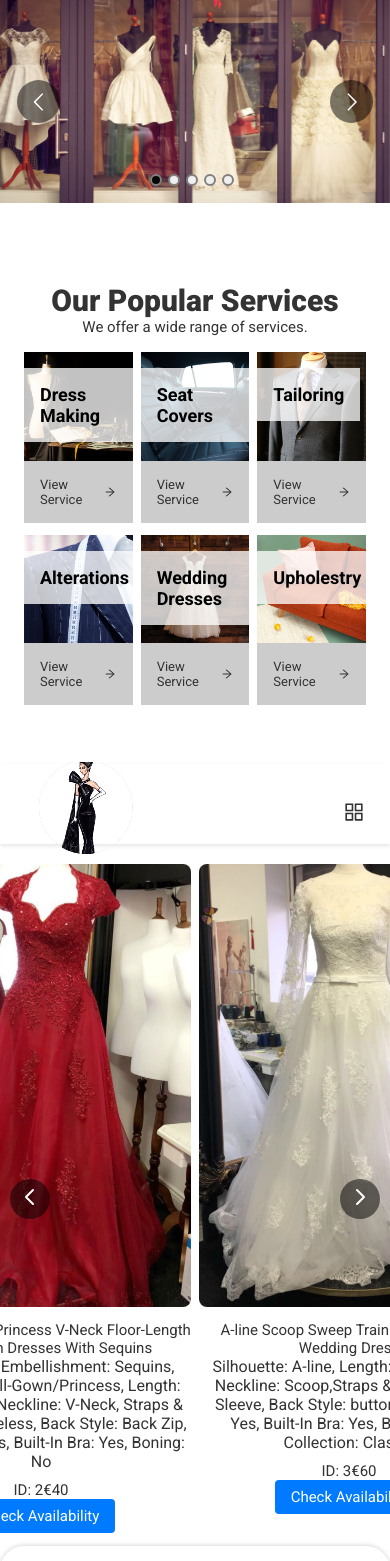
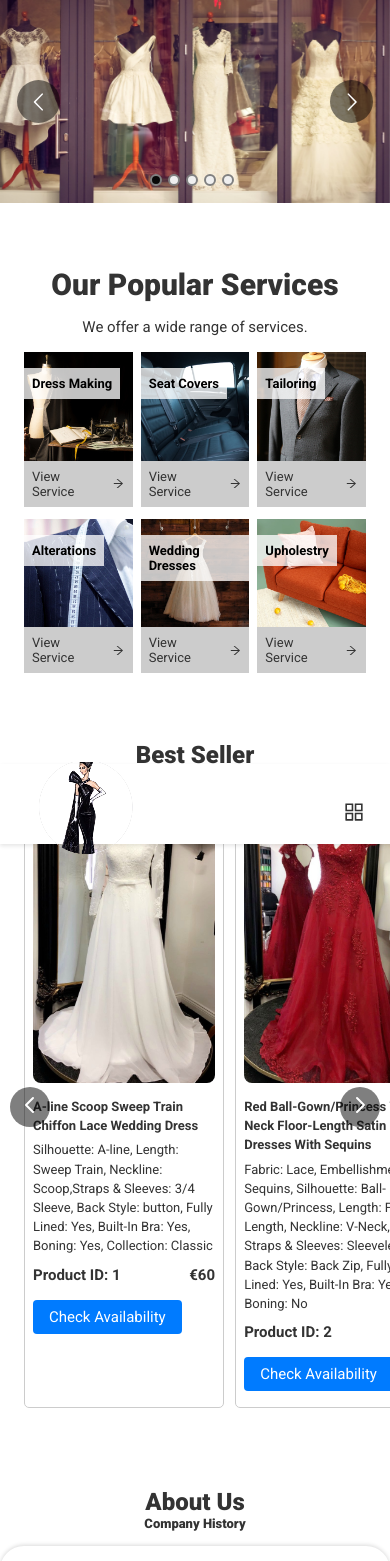
Before and after one commit to JasmineKhalimova/NewMagicThread, a React (Create React App) app: page / in a window 390 px wide. Shown: the top 1561 px of the page. Built offline with nearby package versions, Linux system fonts and the light colour scheme.

Commit message:
adding content

```diff
--- a/src/components/about/about.css
+++ b/src/components/about/about.css
@@ -5,6 +5,7 @@
   grid-template-columns: repeat(2, minmax(0, 1fr));
   align-items: center;
   max-width: 1024px;
+  gap: 1rem;
 }
 
 .about__img {
@@ -35,7 +36,7 @@
 }
 
 .about__data p {
-  margin-bottom: 0.5rem;
+  margin-bottom: 1rem;
   text-align: left;
 }
 
--- a/src/components/footer/Footer.jsx
+++ b/src/components/footer/Footer.jsx
@@ -3,7 +3,7 @@ import React from "react";
 const Footer = () => {
   return (
     <div className="footer__container spacing">
-      <div>
+      <div className="footer__container-inner custom-container grid">
         <ul>
           <li>About Us</li>
           <li>Contact Us</li>
--- a/src/components/service/services.css
+++ b/src/components/service/services.css
@@ -140,6 +140,7 @@
 
 .pservices_title {
   text-align: center;
+  margin-bottom: 1rem;
 }
 
 .pservices__container {
@@ -172,4 +173,18 @@
   .services__modal-items {
     grid-template-columns: repeat(1, minmax(0, 1fr));
   }
+  .pservices__inner-content {
+    padding: 0.5rem;
+  }
+  .pservices__inner-content h4 {
+    font-size: 13px;
+    font-weight: 700;
+  }
+  .service__button {
+    padding: 0.5rem;
+  }
+
+  .spacing {
+    margin-top: 3rem;
+  }
 }
--- a/src/components/shop/BestSeller.jsx
+++ b/src/components/shop/BestSeller.jsx
@@ -94,7 +94,7 @@ const BestSeller = () => {
   return (
     <div className="bestseller__container spacing">
       <h2 className="section__title">Best Seller</h2>
-      <h3 className="section__subtitle">Top selling products.</h3>
+      <h3 className="pservices_title">Top selling products.</h3>
       <div className="bestseller-carousel">
         <div className="bestseller-carousel__items">
           {carouselItems.slice(startIndex, startIndex + 4).map((item) => (
@@ -103,7 +103,9 @@ const BestSeller = () => {
               <div className="bestseller-carousel__title">{item.title}</div>
               <div className="bestseller-carousel__text">{item.text}</div>
               <div className="bestseller-carousel__inner">
-                <span className="bestseller-carousel__id">ID: {item.id}</span>
+                <span className="bestseller-carousel__id">
+                  Product ID: {item.id}
+                </span>
                 <span className="bestseller-carousel__price">{item.price}</span>
               </div>
               <button className="bestseller-carousel__button">
@@ -116,7 +118,6 @@ const BestSeller = () => {
           className="bestseller-carousel__nav carousel__nav--prev"
           onClick={handleClickPrev}>
           <svg
-            className="w-6 h-6 text-gray-800 dark:text-white"
             aria-hidden="true"
             xmlns="http://www.w3.org/2000/svg"
             width="24"
@@ -136,7 +137,6 @@ const BestSeller = () => {
           className="bestseller-carousel__nav carousel__nav--next"
           onClick={handleClickNext}>
           <svg
-            className="w-6 h-6 text-gray-800 dark:text-white"
             aria-hidden="true"
             xmlns="http://www.w3.org/2000/svg"
             width="24"
--- a/src/components/shop/bestseller.css
+++ b/src/components/shop/bestseller.css
@@ -9,13 +9,17 @@
   margin: auto;
   gap: 0.5rem;
   justify-content: center;
+  padding-left: 1.5rem;
+  padding-right: 1.5rem;
 }
 
 .bestseller-carousel__item {
   flex: 0 0 auto;
   width: 300px;
-  text-align: center;
-  border-radius: 0.25rem;
+  text-align: left;
+  padding: 0.5rem 0.5rem 1rem;
+  border: 1px solid #ccc;
+  border-radius: 5px;
 }
 
 .bestseller-carousel__item img {
@@ -24,9 +28,26 @@
   margin-bottom: 10px;
 }
 
+.bestseller-carousel__title {
+  font-weight: 700;
+  font-size: 15px;
+  line-height: 1.2rem;
+  margin-bottom: 5px;
+}
+
 .bestseller-carousel__text {
-  font-size: 16px;
+  font-size: 13px;
   margin-bottom: 10px;
+  line-height: 1.2rem;
+  min-height: 100px;
+}
+
+.bestseller-carousel__inner {
+  display: flex;
+  justify-content: space-between;
+  gap: 1rem;
+  font-weight: 700;
+  margin-bottom: 1rem;
 }
 
 .bestseller-carousel__button {
@@ -58,9 +79,33 @@
 }
 
 .bestseller-carousel__nav--prev {
-  left: 10px;
+  left: 2rem;
 }
 
 .bestseller-carousel__nav--next {
-  right: 10px;
+  right: 2rem;
 }
+
+@media screen and (max-width: 768px) {
+  .bestseller-carousel__items {
+    justify-content: flex-start;
+    gap: 0.7rem;
+  }
+  .bestseller-carousel__item {
+    width: 200px;
+  }
+  .bestseller-carousel__title {
+    font-size: 13px;
+  }
+
+  .bestseller-carousel__nav--prev {
+    left: 10px;
+  }
+
+  .bestseller-carousel__nav--next {
+    right: 10px;
+  }
+  .service__button-icon {
+    font-size: 13px;
+  }
+}
--- a/src/components/testimonials/Testimonials.jsx
+++ b/src/components/testimonials/Testimonials.jsx
@@ -54,9 +54,9 @@ const BestSeller = () => {
   }, [carouselItems.length]);
 
   return (
-    <div className="testimonials__container">
+    <div className="testimonials__container spacing">
       <h2 className="section__title">Testimonials</h2>
-      <h3 className="section__subtitle">Google reviews</h3>
+      <h3 className="pservices_title">Google reviews</h3>
       <img
         src={require("../../assets/reviews/google-stars.png")}
         alt="Testimonials"
@@ -82,7 +82,6 @@ const BestSeller = () => {
           className="carousel__nav carousel__nav--prev"
           onClick={handleClickPrev}>
           <svg
-            className="w-6 h-6 text-gray-800 dark:text-white"
             aria-hidden="true"
             xmlns="http://www.w3.org/2000/svg"
             width="24"
@@ -102,7 +101,6 @@ const BestSeller = () => {
           className="carousel__nav carousel__nav--next"
           onClick={handleClickNext}>
           <svg
-            className="w-6 h-6 text-gray-800 dark:text-white"
             aria-hidden="true"
             xmlns="http://www.w3.org/2000/svg"
             width="24"
--- a/src/index.css
+++ b/src/index.css
@@ -240,6 +240,11 @@ img {
   text-align: right;
 }
 
+.footer__container-inner {
+  grid-template-columns: repeat(3, 1fr);
+  gap: 1rem;
+}
+
 /**==== Breakpoints ====**/
 @media screen and (max-width: 992px) {
   .button {
```
